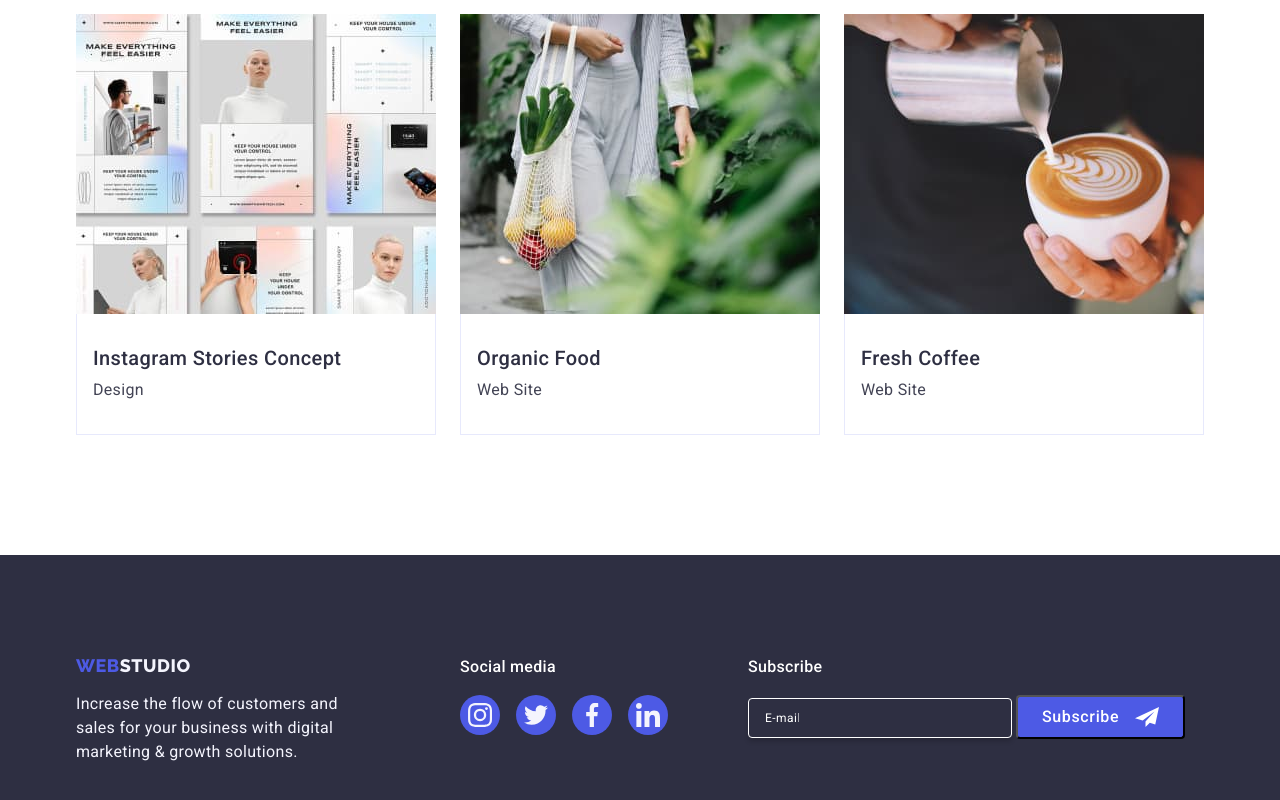
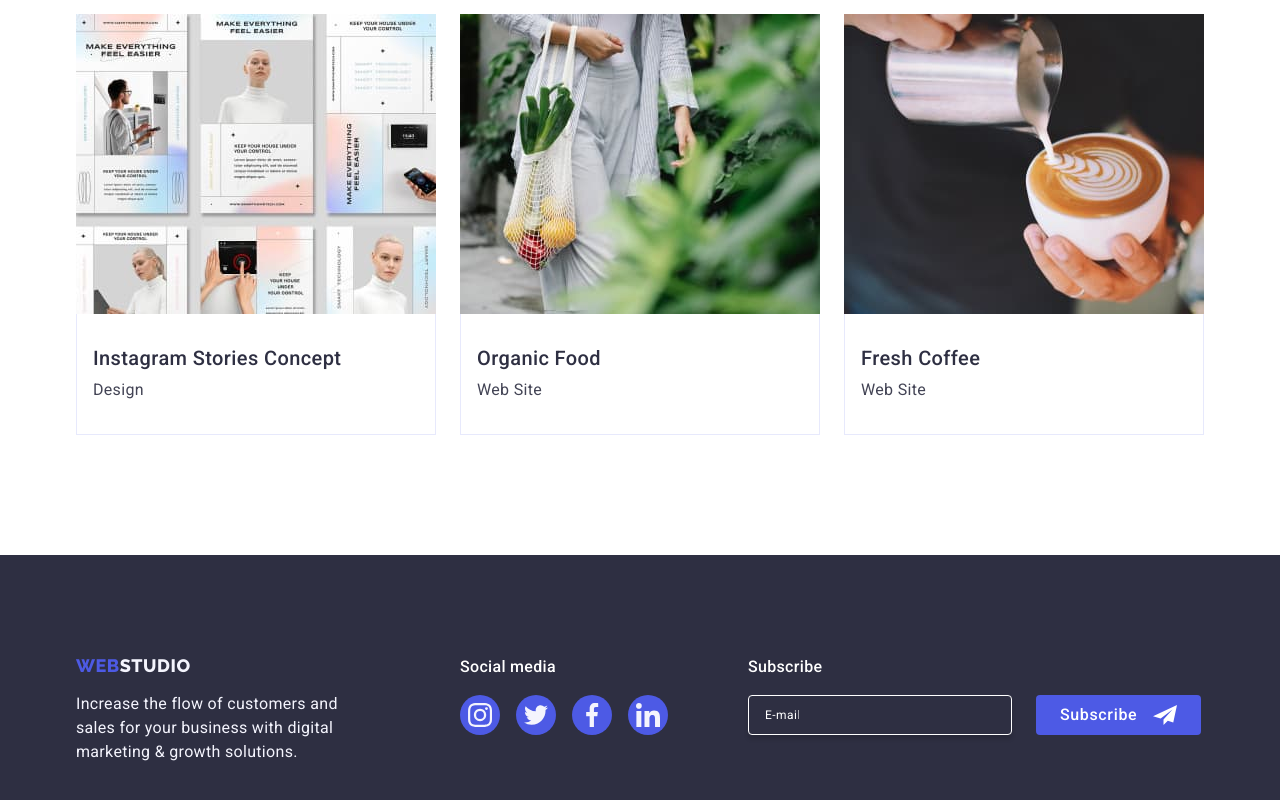
Before and after one commit to IamLoren/goit-markup-hw-05, a plain HTML site: page portfolio.html in a window 1280 px wide. Shown: the part 1215-2015 px from the top of the page. Drawn offline with nearby package versions, Linux system fonts and the light colour scheme.

Commit message:
fixed footer

```diff
--- a/css/styles.css
+++ b/css/styles.css
@@ -514,21 +514,25 @@ footer {
 
 .subscribe-btn {
   display: inline-flex;
-  padding: 8px 24px;
   justify-content: center;
   align-items: center;
-  gap: 16px;
+  min-width: 165px;
+  height: 40px;
+  padding: 8px 24px;
+  border: none;
   border-radius: 4px;
   background: var(--clr-blue-primary);
   color: var(--clr-white);
   text-align: center;
-  font-family: Roboto;
+  font-family: "Roboto", sans-serif;
   font-weight: 500;
   line-height: 1.5;
   letter-spacing: 0.04em;
+  cursor: pointer;
 }
 
 .subscribe-svg {
+  margin-left: 16px;
   fill: var(--clr-white);
 }
 
--- a/portfolio.html
+++ b/portfolio.html
@@ -340,14 +340,20 @@
         <div class="subscribe-wrapper">
           <p class="subscribe-inscription">Subscribe</p>
           <form class="subscribe-form">
-            <label for="" class="subscribe-label">
-              <input type="email" class="subscribe-input" placeholder="E-mail">
-              <button class="subscribe-btn">Subscribe
-                <svg class="subscribe-svg" width="24" height="24">
-                  <use href="./images/icons.svg#icon-plane"></use>
-                </svg>
-              </button>
+            <label class="subscribe-label">
+              <input
+                type="email"
+                class="subscribe-input"
+                name="email"
+                placeholder="E-mail"
+              />
             </label>
+            <button class="subscribe-btn" type="submit">
+              Subscribe
+              <svg class="subscribe-svg" width="24" height="24">
+                <use href="./images/icons.svg#icon-plane"></use>
+              </svg>
+            </button>
           </form>
         </div>
       </div>
```
Also changed, not shown: index.html (+1 -1 lines).
